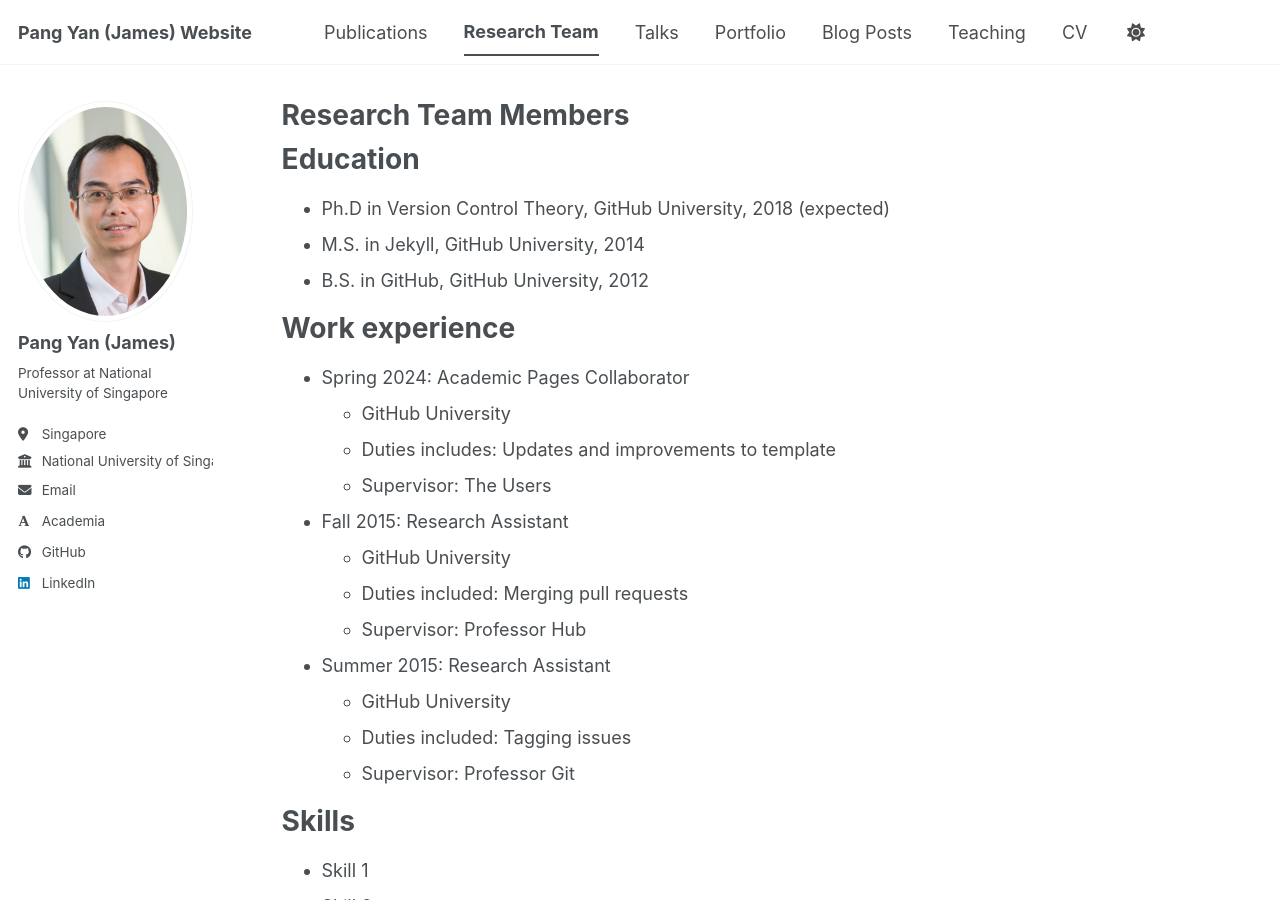
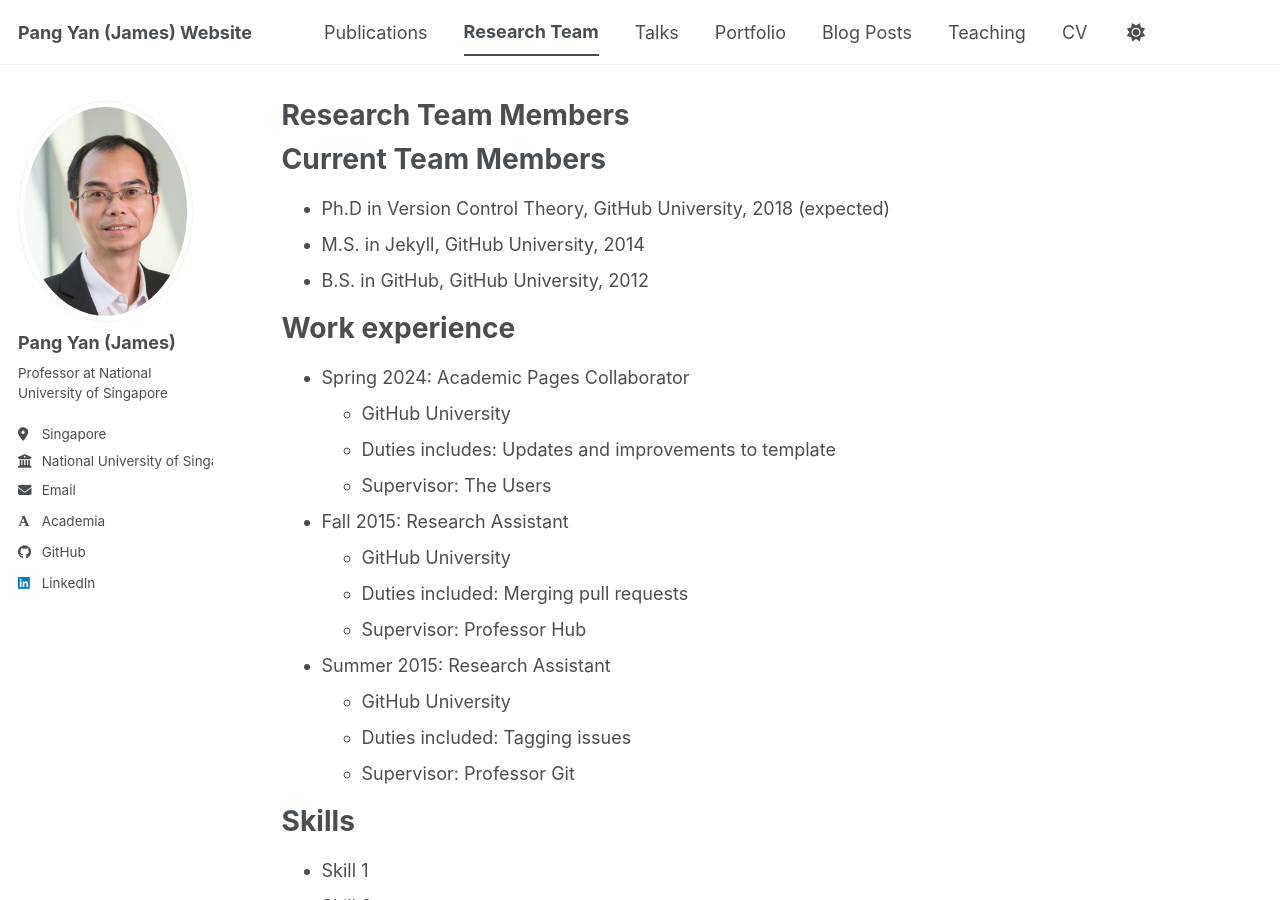
Before and after one commit to jamespangyan/jamespangyan.github.io, a Jekyll site: the page built from _pages/Team.md, in a window 1280 px wide and 900 px high. Built offline with Jekyll 4.4.1, drawn with Linux system fonts in a browser that asks for light colours; some web fonts are replaced; a script bundle is joined from its source files by our own code; library files that are not in the unit come from our copies.

Commit message:
Update section title from 'Education' to 'Current Team Members'

```diff
--- a/_pages/Team.md
+++ b/_pages/Team.md
@@ -9,7 +9,7 @@
 
 {% include base_path %}
 
-Education
+Current Team Members
 ======
 * Ph.D in Version Control Theory, GitHub University, 2018 (expected)
 * M.S. in Jekyll, GitHub University, 2014
```
